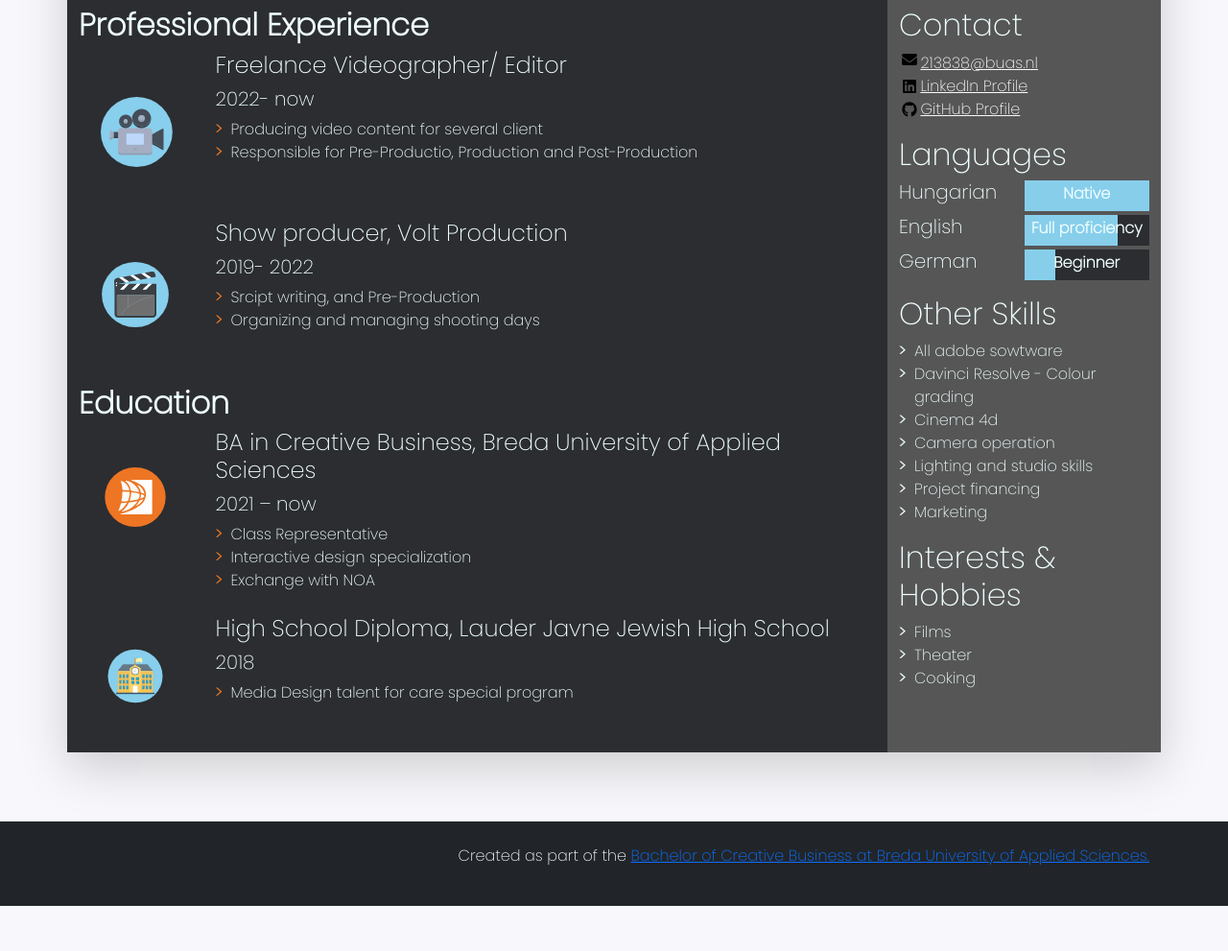
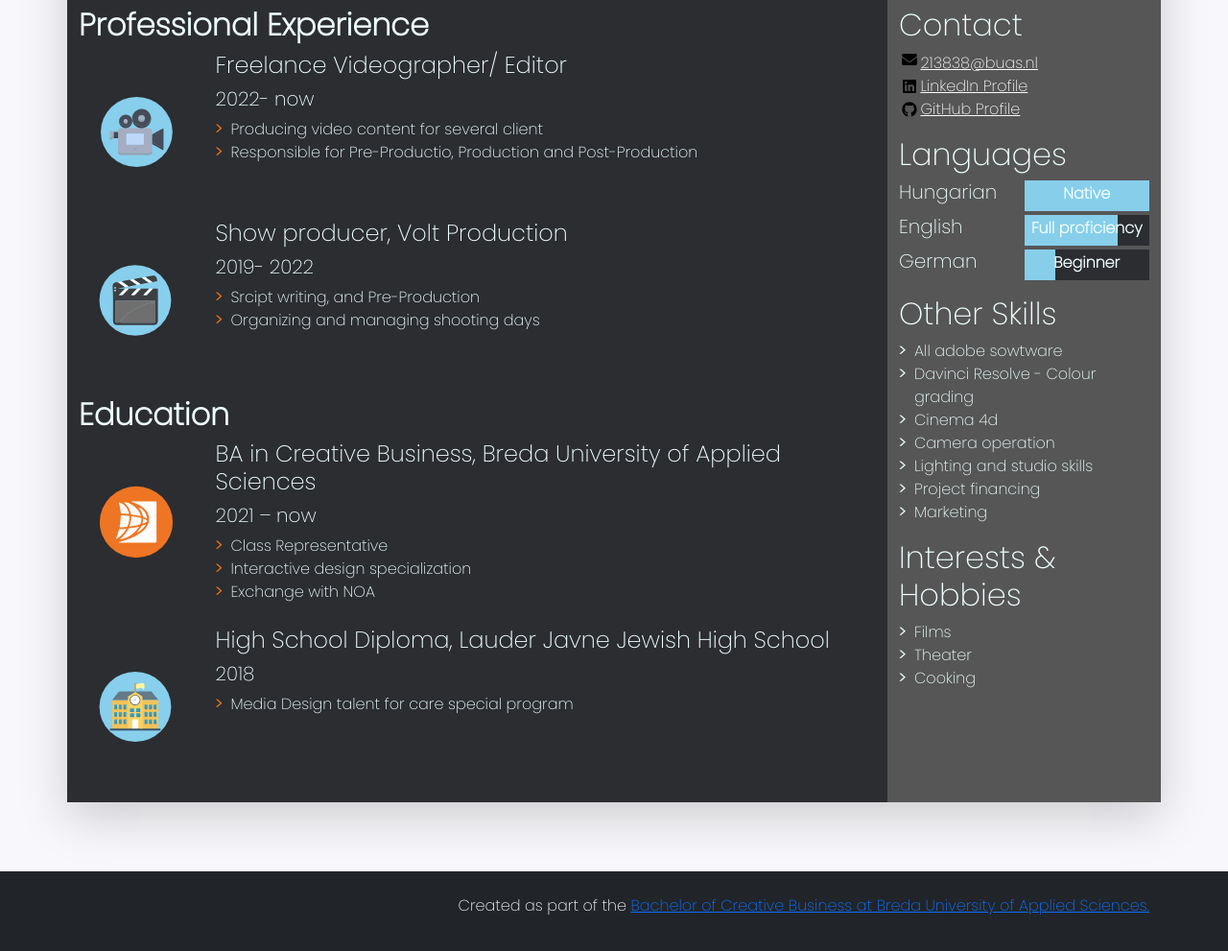
Before and after one commit to vilmakortvelyesi/cv, a plain HTML site: page index.html in a window 1280 px wide. Shown: the part 211-1202 px from the top of the page at 96% size. Before the commit the page ends 1155 px from the top, so only its background shows below. Drawn offline with nearby package versions, Linux system fonts and the light colour scheme.

Commit message:
Update index.html

```diff
--- a/index.html
+++ b/index.html
@@ -104,7 +104,7 @@
               <li class="biography-item row mb-2">
                 <div class="logo-container col-3 col-sm-2 col-md-3 col-lg-2">
                 <!-- We're using a grid inside a grid so we can align logos and text -->
-                  <img class="biography-logo mw-100 d-block mx-auto" src="images/employers/clapper.svg" alt="Company logo" width="110">
+                  <img class="biography-logo mw-100 d-block mx-auto" src="images/employers/clapper.svg" alt="Company logo" width="120">
                 </div>
                 <div class="biography-contents col-9 col-sm-10 col-md-9 col-lg-10">
                   <h4>Show producer, Volt Production&nbsp;</h4>
@@ -130,7 +130,7 @@
               <!-- Top item in education. And by "top", I mean a Bachelor in Creative Business at BUas. -->
               <li class="biography-item row mb-4">
                 <div class="logo-container col-3 col-sm-2 col-md-2 col-lg-2">
-                  <img class="biography-logo mw-120 d-block mx-auto" src="images/schools/buas.svg" alt="School logo" width="100">
+                  <img class="biography-logo mw-120 d-block mx-auto" src="images/schools/buas.svg" alt="School logo" width="120">
                 </div>
                 <div class="biography-contents col-9 col-sm-10 col-md-9 col-lg-10">
                   <h4>BA in Creative Business, Breda University of Applied Sciences</h4>
@@ -147,7 +147,7 @@
               <!-- 2nd item in education -->
               <li class="biography-item row mb-2">
                 <div class="logo-container col-3 col-sm-2 col-md-3 col-lg-2">
-                  <img class="biography-logo mw-100 d-block mx-auto" src="images/schools/school.svg" alt="School logo" width="90">
+                  <img class="biography-logo mw-100 d-block mx-auto" src="images/schools/school.svg" alt="School logo" width="120">
                 </div>
                 <div class="biography-contents col-9 col-sm-10 col-md-9 col-lg-10">
                   <h4>High School Diploma, Lauder Javne Jewish High School</h4>
```
